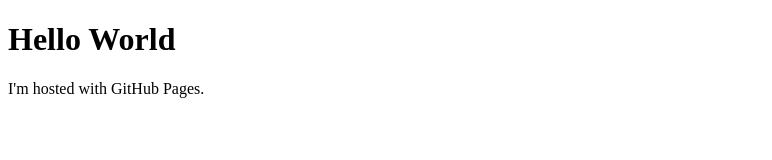
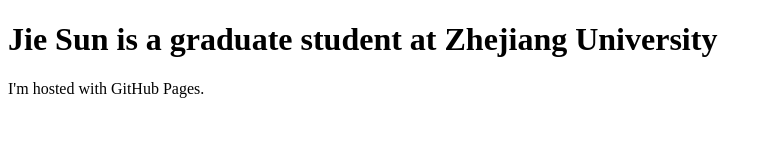
Before and after one commit to JIESUN233/JIESUN233old.github.io, a plain HTML site: page index.html in a window 1280 px wide. Shown: the whole page, without its empty margins (0-772 px from the left). Drawn offline with Linux system fonts and the light colour scheme.

Commit message:
Update index.html

```diff
--- a/index.html
+++ b/index.html
@@ -1,7 +1,7 @@
 <!DOCTYPE html>
 <html>
 <body>
-<h1>Hello World</h1>
+<h1>Jie Sun is a graduate student at Zhejiang University</h1>
 <p>I'm hosted with GitHub Pages.</p>
 </body>
 </html>
```
